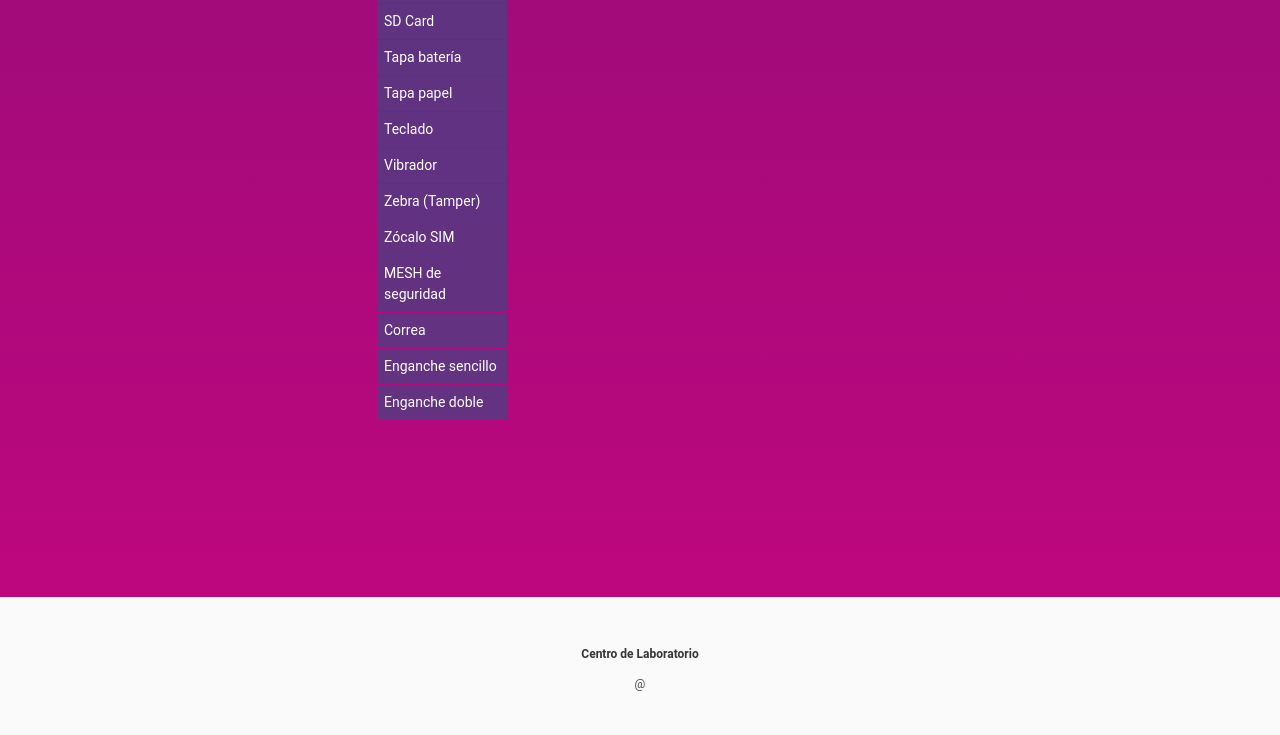
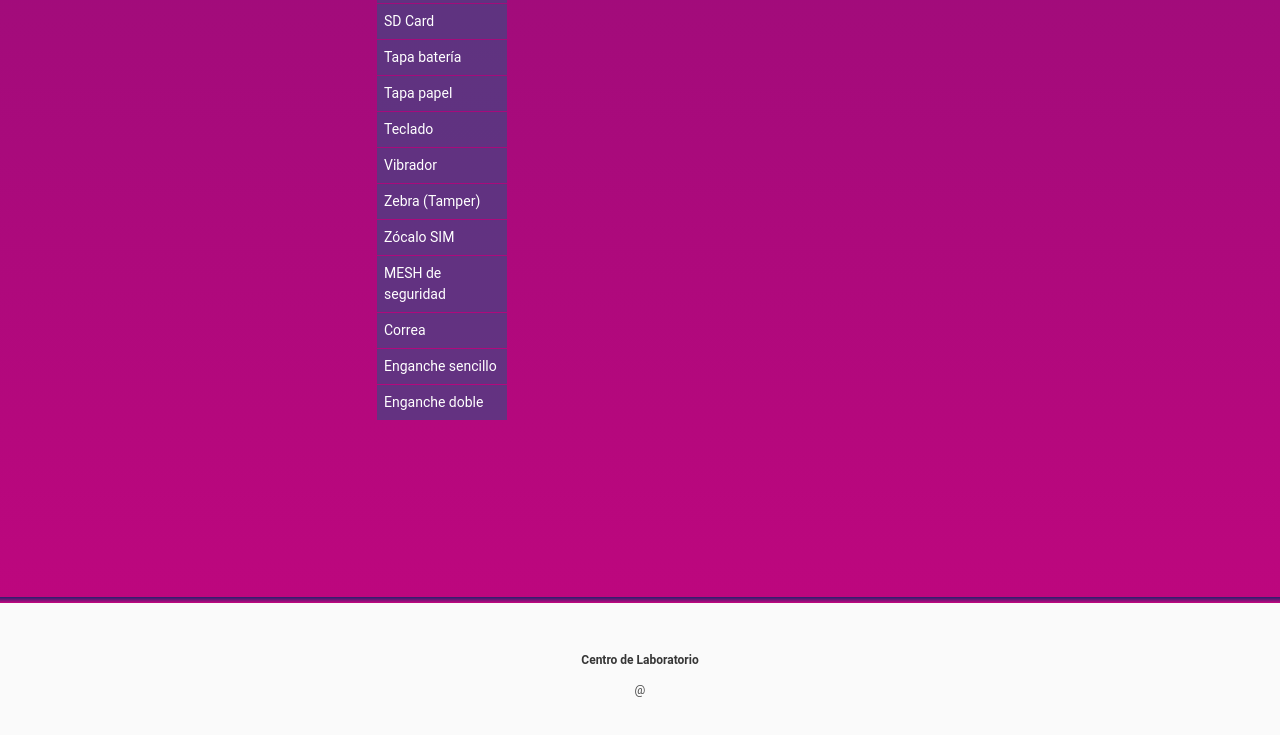
Before and after one commit to cesarforall/comentarios, a plain HTML site: page index.html in a window 1280 px wide. Shown: the part 2697-3432 px from the top of the page. Drawn offline with Linux system fonts and the light colour scheme.

Commit message:
✏️ add separator to index.html

```diff
--- a/index.html
+++ b/index.html
@@ -49,6 +49,7 @@
 				<p id="whole-comment-text"></p>
 			</div>
 		</section>
+		<div class="separator"></div>
 		<footer class="footer">
 			<div class="content is-small has-text-centered">
 				<p><strong>Centro de Laboratorio</strong></p>
```
